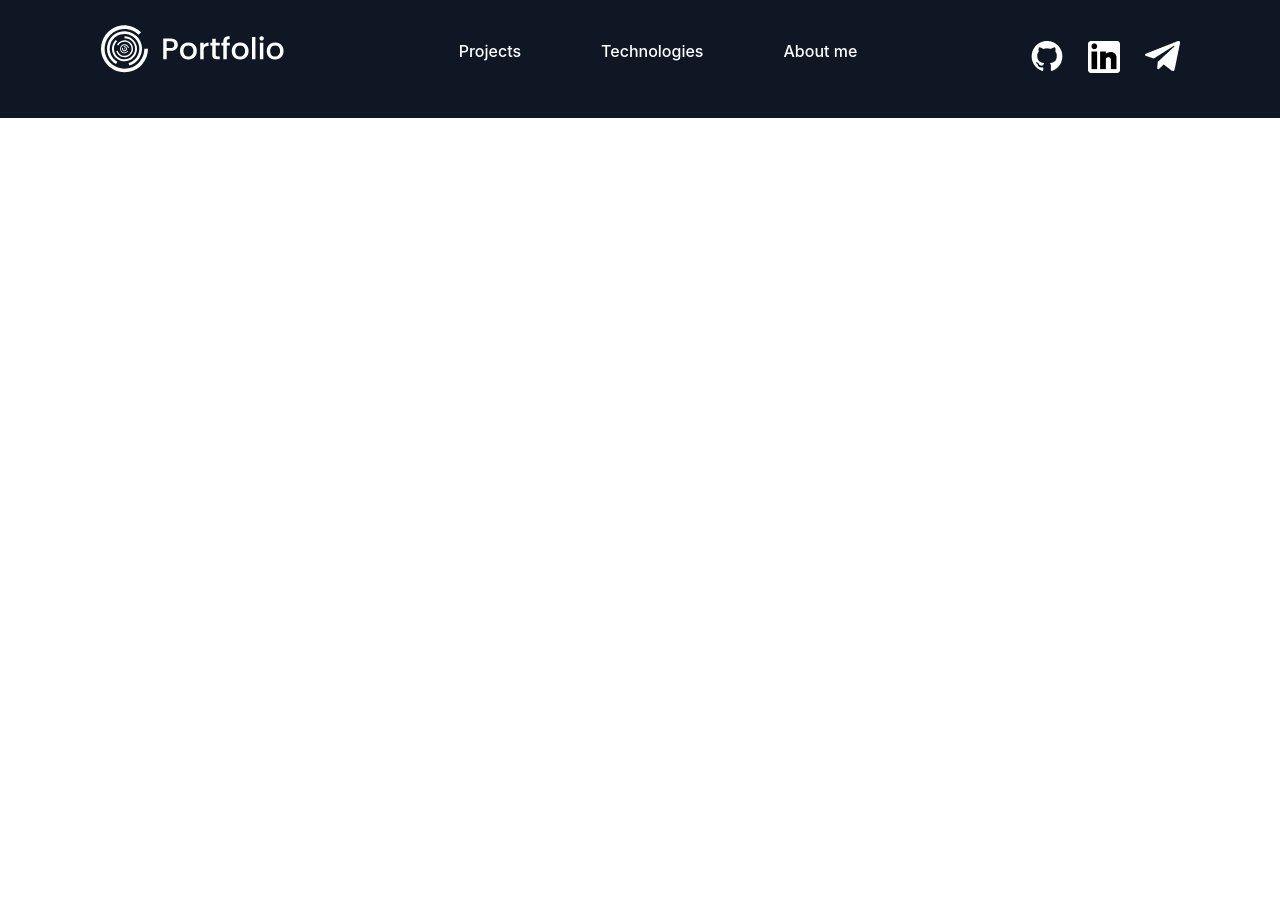
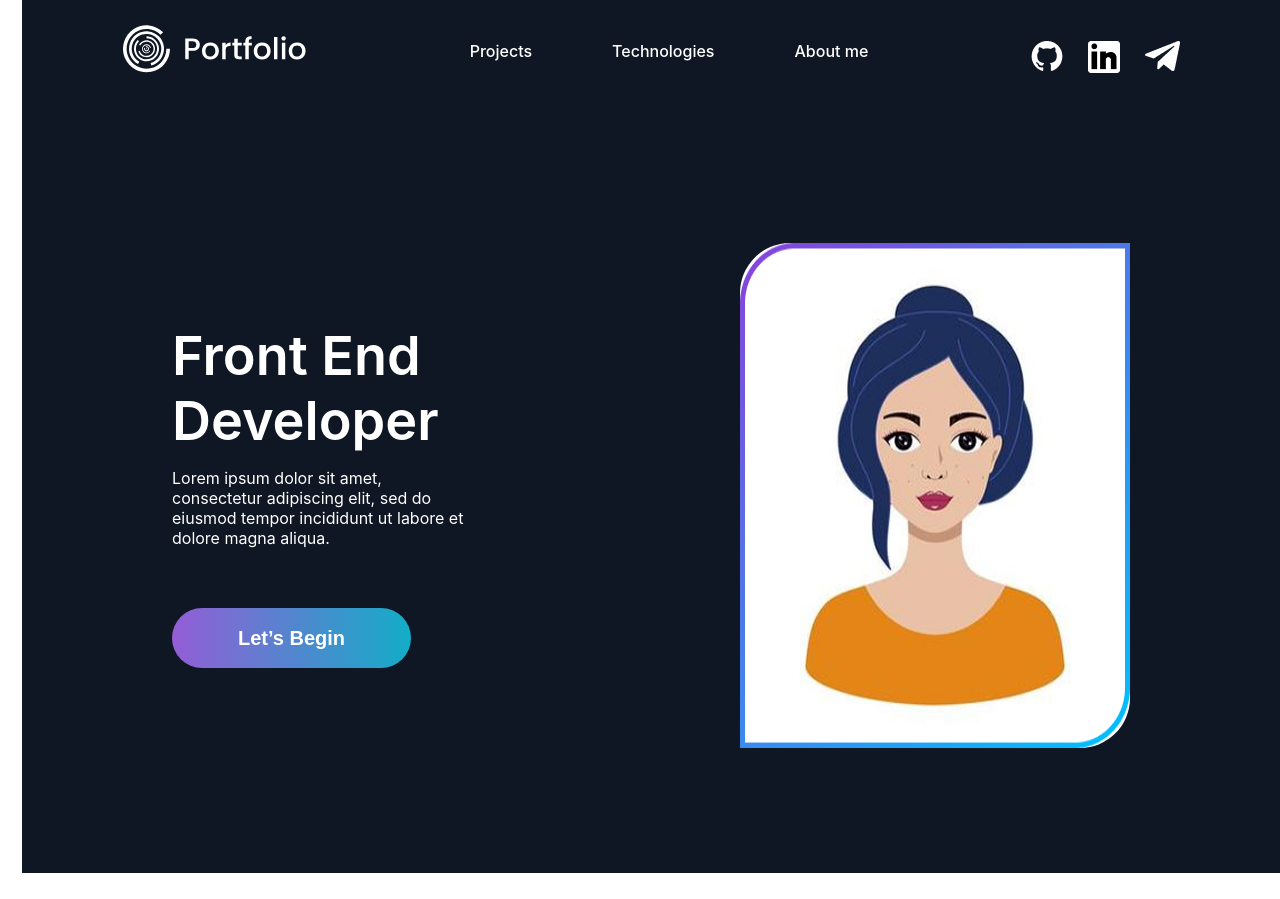
Before and after one commit to VitalkaMihal/html_css_react, a React app: page / in a window 1280 px wide. Before the commit the page ends 800 px from the top, so only its background shows below. Built offline with nearby package versions, Linux system fonts and the light colour scheme.

Commit message:
feat(hw_1): add button component

```diff
--- a/src/App.tsx
+++ b/src/App.tsx
@@ -1,9 +1,11 @@
 import { Header } from "./layout/header/Header";
+import { Main } from "./layout/sections/main/main";
 
 const App = () => {
   return (
     <div className="App">
       <Header />
+      <Main />
     </div>
   );
 };
--- /dev/null
+++ b/src/components/button/button.tsx
@@ -0,0 +1,21 @@
+import React from "react";
+import styled from "styled-components";
+
+type StyledButtonPropsType = {
+  textButton: string;
+};
+
+export const Button = ({ textButton }: StyledButtonPropsType) => {
+  return <StyledButton>{textButton}</StyledButton>;
+};
+
+export const StyledButton = styled.button`
+  height: 60px;
+  padding: 0 66px;
+  font-weight: 600;
+  font-size: 20px;
+  color: #fff;
+  border-radius: 83px;
+  border-style: none;
+  background: linear-gradient(270deg, #13adc7 0%, #6978d1 66.67%, #945dd6 100%);
+`;
--- a/src/layout/header/Header.tsx
+++ b/src/layout/header/Header.tsx
@@ -24,6 +24,7 @@ export const StyledHeaderContainer = styled.div`
 `;
 
 export const StyledHeader = styled.header`
+  margin: 0 0 0 22px;
   background-color: #0f1624;
   display: flex;
 `;
--- /dev/null
+++ b/src/layout/sections/main/main.tsx
@@ -0,0 +1,54 @@
+import React from "react";
+import styled from "styled-components";
+import photo from "../../../assets/photo/Rectangle 6.jpg";
+import { Button } from "../../../components/button/button";
+
+export const Main = () => {
+  return (
+    <StyledMain>
+      <StyledMainContainer>
+        <StyledInfo>
+          <StyledProfession>Front End Developer</StyledProfession>
+          <StyledAboutMe>
+            Lorem ipsum dolor sit amet, consectetur adipiscing elit, sed do
+            eiusmod tempor incididunt ut labore et dolore magna aliqua.{" "}
+          </StyledAboutMe>
+          <Button textButton={"Let’s Begin"} />
+        </StyledInfo>
+        <StyledPhoto src={photo} alt="" />
+      </StyledMainContainer>
+    </StyledMain>
+  );
+};
+
+export const StyledMain = styled.div`
+  margin: 0 0 26px 22px;
+  padding: 125px 150px;
+  background-color: #0f1624;
+`;
+
+export const StyledMainContainer = styled.div`
+  display: flex;
+  justify-content: space-between;
+`;
+
+export const StyledInfo = styled.div`
+  color: #fff;
+  margin: 80px 90px 80px 0;
+`;
+
+export const StyledPhoto = styled.img`
+  border-radius: 50px 0;
+`;
+
+export const StyledProfession = styled.h1`
+  font-weight: 600;
+  font-size: 54px;
+  margin: 0;
+`;
+
+export const StyledAboutMe = styled.div`
+  padding-right: 185px;
+  padding-top: 15px;
+  padding-bottom: 60px;
+`;
--- /dev/null
+++ b/src/layout/sections/projects/projects.tsx
@@ -0,0 +1,5 @@
+import React from "react";
+
+export const Projects = () => {
+  return <div>P</div>;
+};
```
Also changed, not shown: src/assets/backgroundImage/Rectangle 8.png (added), src/assets/photo/Rectangle 6.jpg (added).
